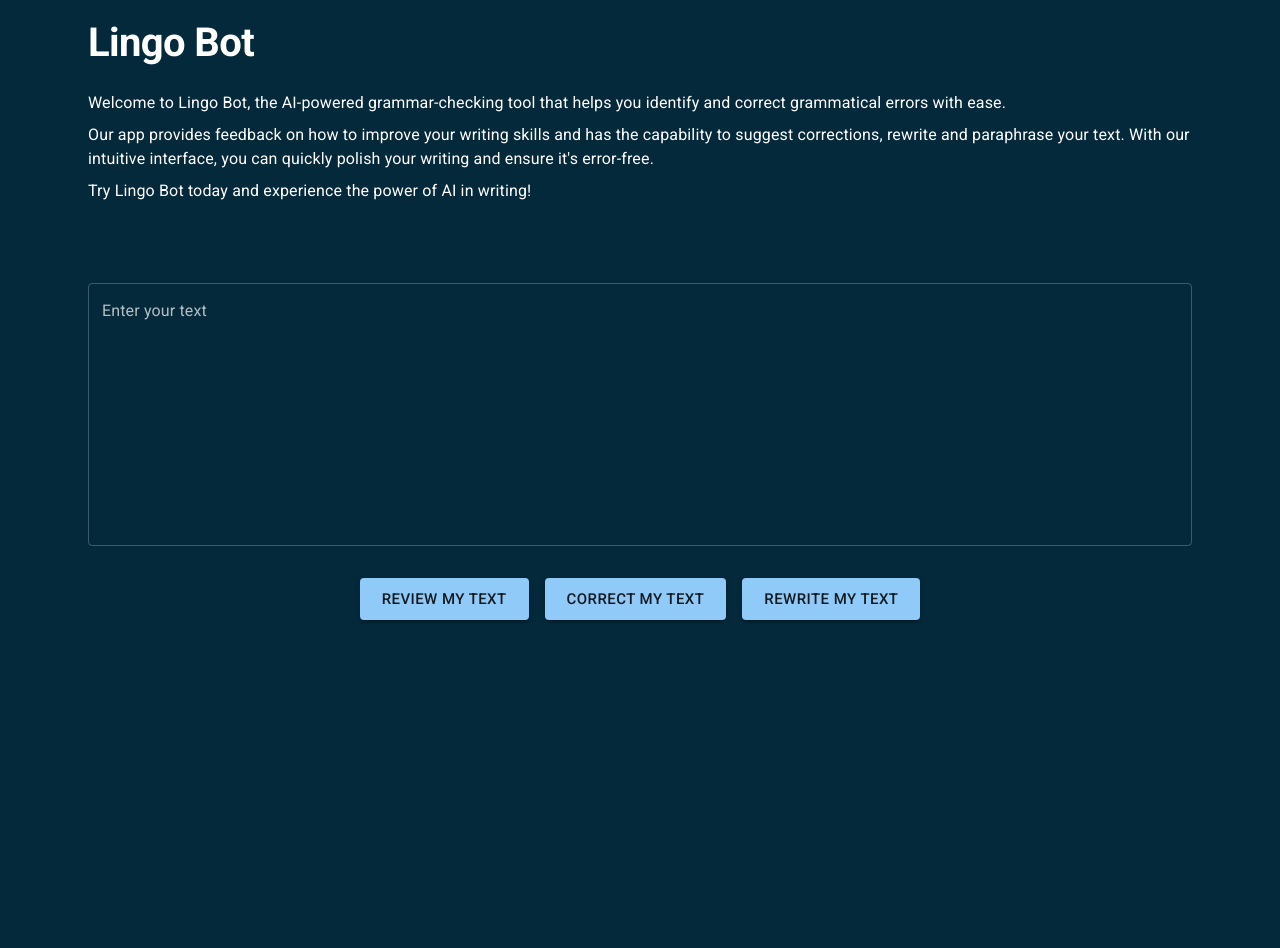
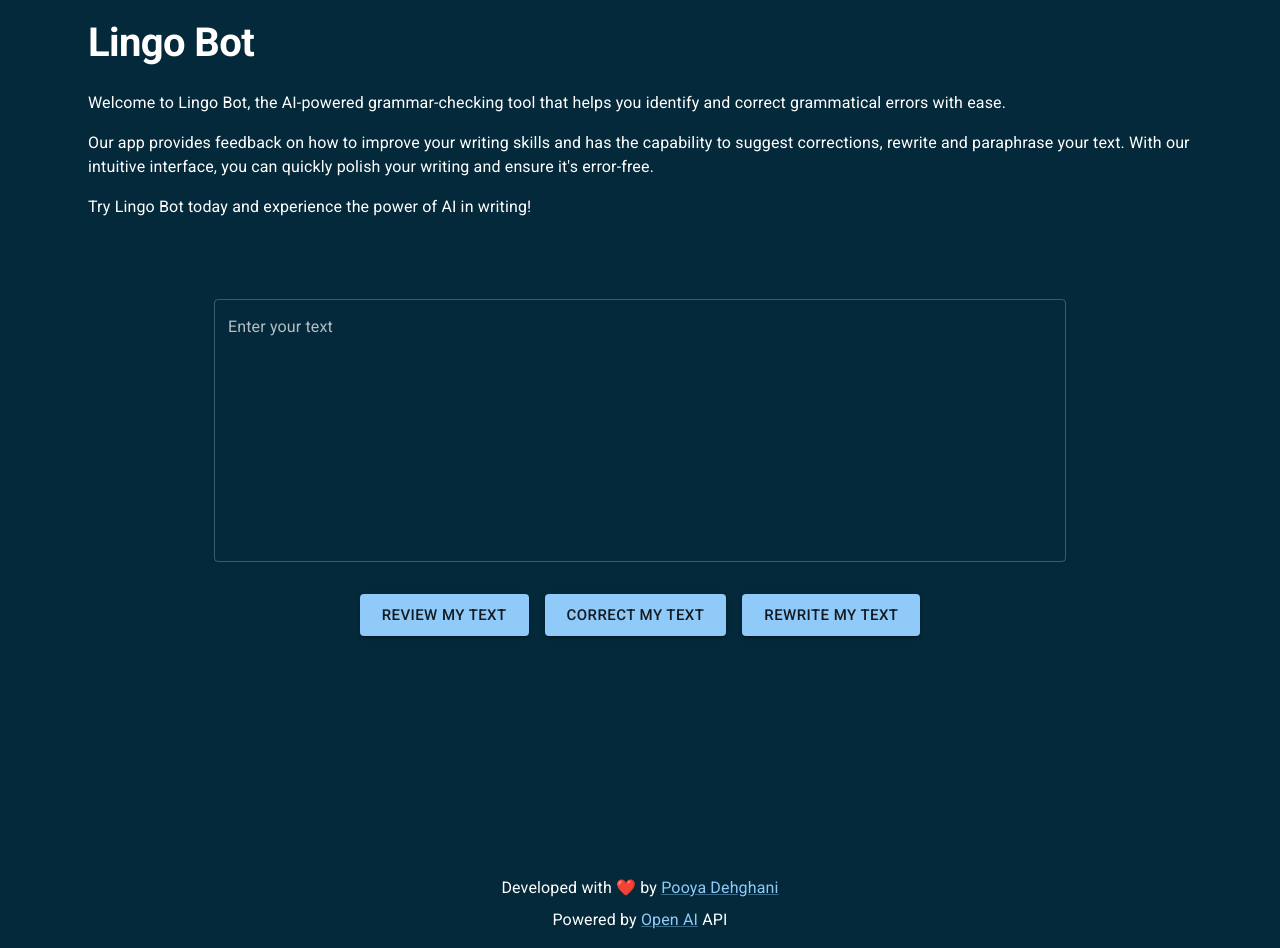
Before and after one commit to pooyadhgh/lingo-bot, a React (Vite) app: page / in a window 1280 px wide. Shown: the part 60-1008 px from the top of the page. Before the commit the page ends 800 px from the top, so only its background shows below. Built offline with nearby package versions, Linux system fonts and the light colour scheme; a web font is replaced by a local one.

Commit message:
Add footer

```diff
--- a/src/App.jsx
+++ b/src/App.jsx
@@ -21,7 +21,7 @@ const App = () => {
   return (
     <ThemeProvider theme={darkTheme}>
       <CssBaseline />
-      <Container style={{ margin: "5rem auto" }}>
+      <Container style={{ margin: "5rem auto 1rem" }}>
         <Home />
       </Container>
     </ThemeProvider>
--- /dev/null
+++ b/src/components/Footer.jsx
@@ -0,0 +1,21 @@
+import React from "react";
+import Typography from "@mui/material/Typography";
+import Link from "@mui/material/Link";
+import Container from "@mui/material/Container";
+
+const Footer = () => {
+  return (
+    <Container style={{ margin: "15rem auto 0", textAlign: "center" }}>
+      <Typography variant='body1' marginBottom={1}>
+        Developed with ❤️ by{" "}
+        <Link href='https://pooyadhgh.com/'>Pooya Dehghani</Link>
+      </Typography>
+
+      <Typography variant='body1' marginBottom={1}>
+        Powered by <Link href='https://openai.com/'>Open AI</Link> API
+      </Typography>
+    </Container>
+  );
+};
+
+export default Footer;
--- a/src/components/Hero.jsx
+++ b/src/components/Hero.jsx
@@ -9,19 +9,19 @@ const Hero = () => {
         Lingo Bot
       </Typography>
 
-      <Typography variant='body1' marginBottom={1}>
+      <Typography variant='body1' marginBottom={2}>
         Welcome to Lingo Bot, the AI-powered grammar-checking tool that helps
         you identify and correct grammatical errors with ease.
       </Typography>
 
-      <Typography variant='body1' marginBottom={1}>
+      <Typography variant='body1' marginBottom={2}>
         Our app provides feedback on how to improve your writing skills and has
         the capability to suggest corrections, rewrite and paraphrase your text.
         With our intuitive interface, you can quickly polish your writing and
         ensure it's error-free.
       </Typography>
 
-      <Typography variant='body1' marginBottom={1}>
+      <Typography variant='body1' marginBottom={2}>
         Try Lingo Bot today and experience the power of AI in writing!
       </Typography>
     </Container>
--- a/src/components/Home.jsx
+++ b/src/components/Home.jsx
@@ -1,12 +1,14 @@
 import React from "react";
 import Hero from "./Hero";
 import Prompt from "./Prompt";
+import Footer from "./Footer";
 
 const Home = () => {
   return (
     <>
       <Hero />
       <Prompt />
+      <Footer />
     </>
   );
 };
--- a/src/components/Prompt.jsx
+++ b/src/components/Prompt.jsx
@@ -30,7 +30,7 @@ const Prompt = () => {
   };
 
   return (
-    <Container>
+    <Container maxWidth='md'>
       {error && (
         <Alert severity='error' style={{ margin: "2rem auto" }}>
           {error}
```
